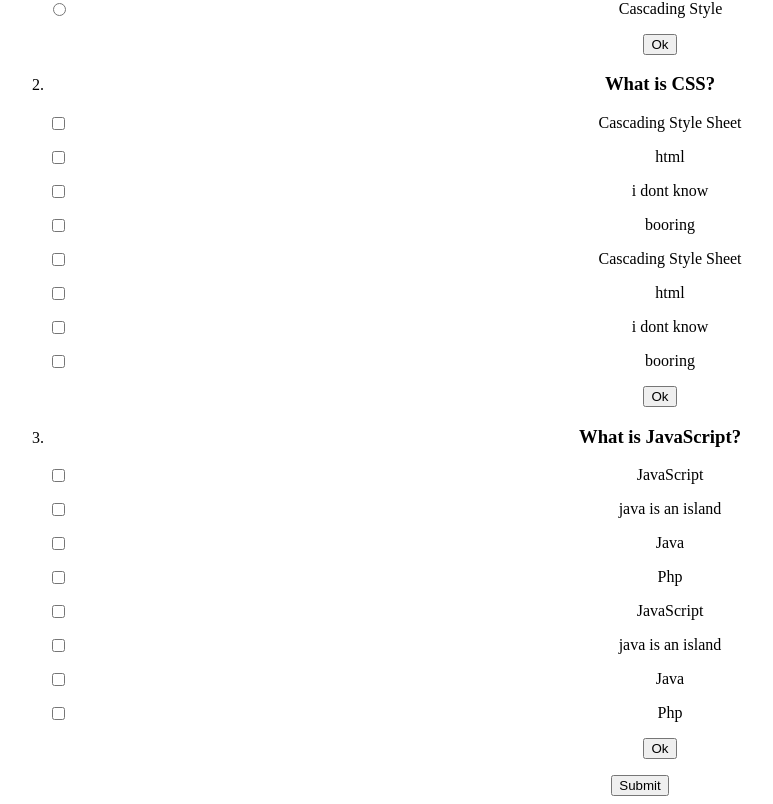
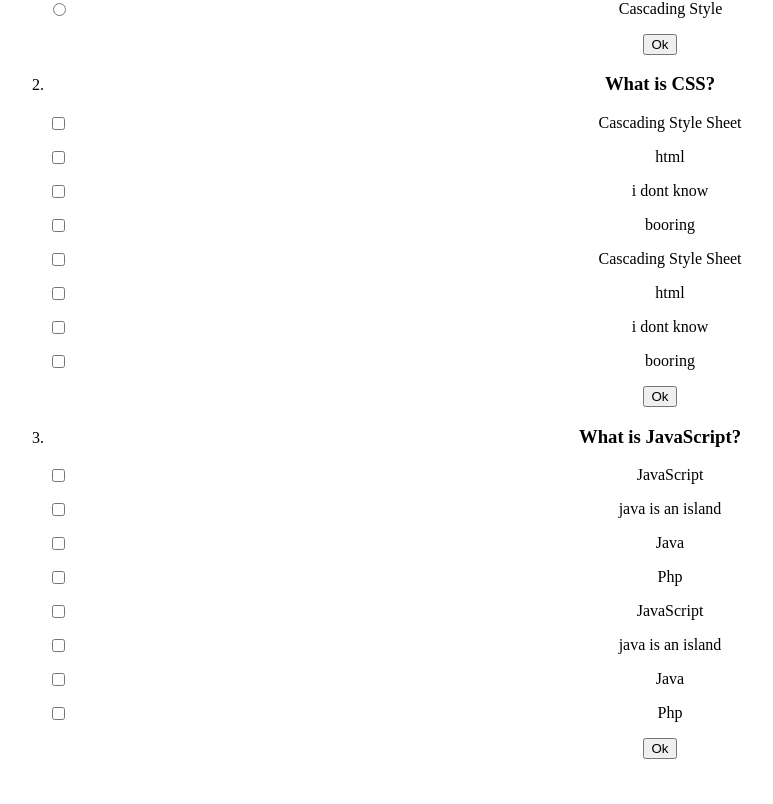
Before and after one commit to Codaisseur15/Frontend, a React (Create React App) app: page /question in a window 1280 px wide. Shown: the part 359-1163 px from the top of the page, without its empty margins (0-773 px from the left). After the commit the page ends 1134 px from the top, so only its background shows below. Built offline with nearby package versions, Linux system fonts and the light colour scheme.

Commit message:
fixed questions.js

```diff
--- a/src/containers/Question.js
+++ b/src/containers/Question.js
@@ -2,7 +2,6 @@
 import PropTypes from 'prop-types'
 import QuestionTitle from '../components/QuestionTitle'
 import Questions from '../components/Questions'
-import SubmitForm from '../components/SubmitButton'
 
 class Question extends PureComponent {
   static propTypes = {
@@ -14,7 +13,6 @@
       <div>
         <QuestionTitle content="Question Title Here" />
         <Questions />
-        <SubmitForm />
       </div>
     )
   }
```
